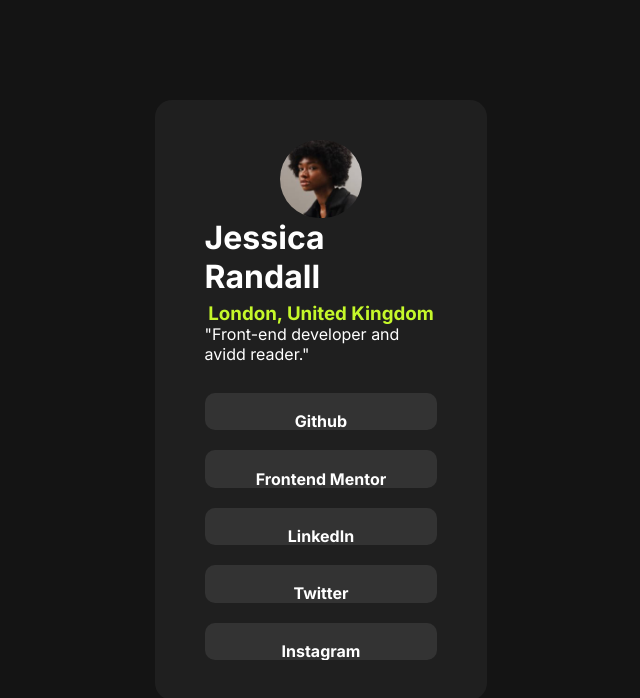
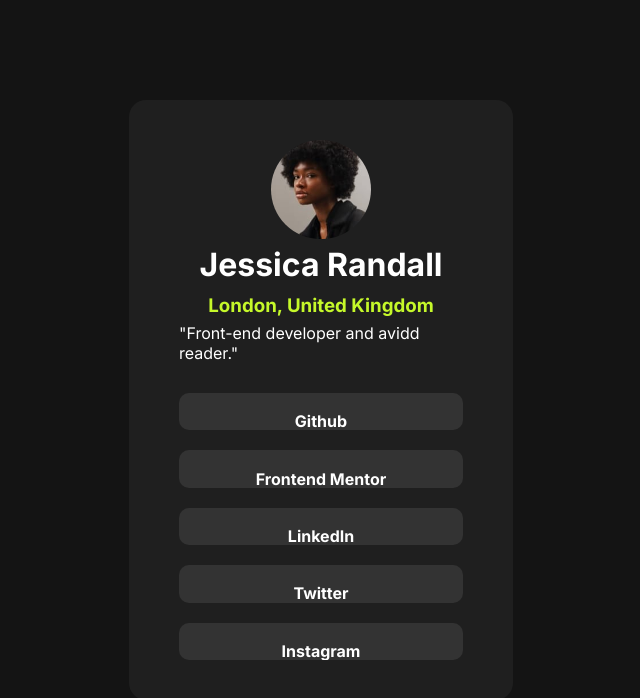
Before and after one commit to Gartank/social-links-profile, a React (Vite) app: page / in a window 1280 px wide. Shown: the top 698 px of the page, without its empty margins (319-959 px from the left). Built offline with nearby package versions, Linux system fonts and the light colour scheme.

Commit message:
fix(SocialCard.css): adjust width of social links card to 30%

```diff
--- a/src/components/SocialCard/SocialCard.css
+++ b/src/components/SocialCard/SocialCard.css
@@ -3,7 +3,7 @@
 .social_links-card {
     display: flex;
 
-    width: 26%;
+    width: 30%;
     height: 75%;
     padding: 40px 50px;
     border-radius: 17px;
```
